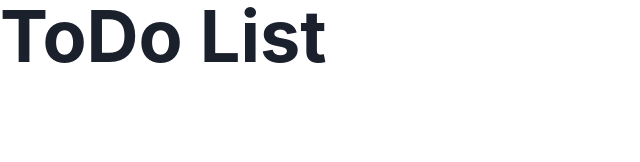
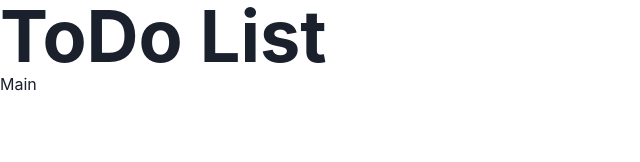
Before and after one commit to Makorii/todo-list, a React (Vite) app: page / in a window 1280 px wide. Shown: the top 162 px of the page, without its empty margins (0-640 px from the left). Built offline with nearby package versions, Linux system fonts and the light colour scheme.

Commit message:
agrego componente Main

```diff
--- a/src/App.jsx
+++ b/src/App.jsx
@@ -1,10 +1,12 @@
 import Header from "./components/Header"
+import Main from "./components/Main"
 
 
 function App() {
   return (
     <>
     <Header />
+    <Main />
     </>
   )
 }
```
